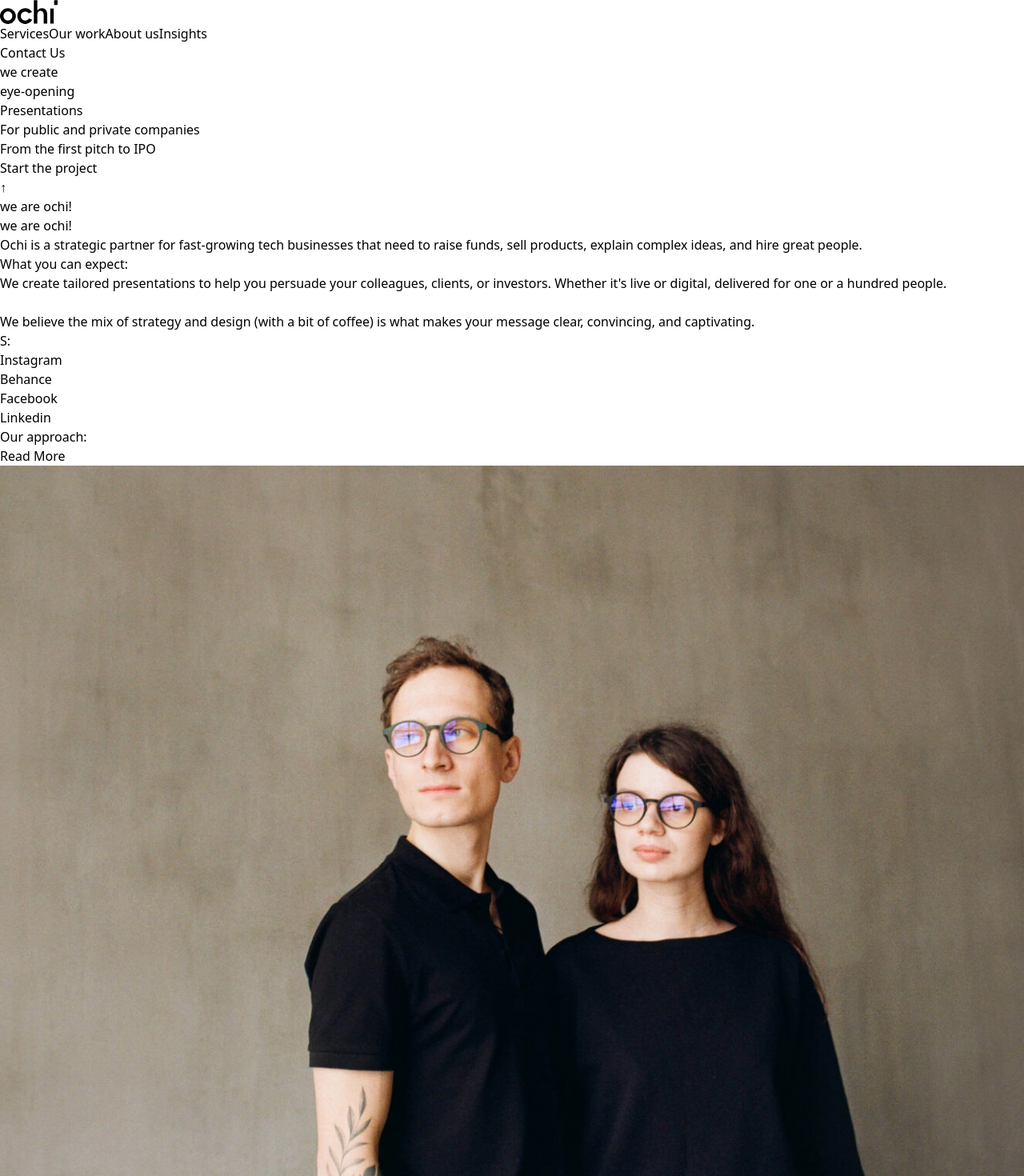
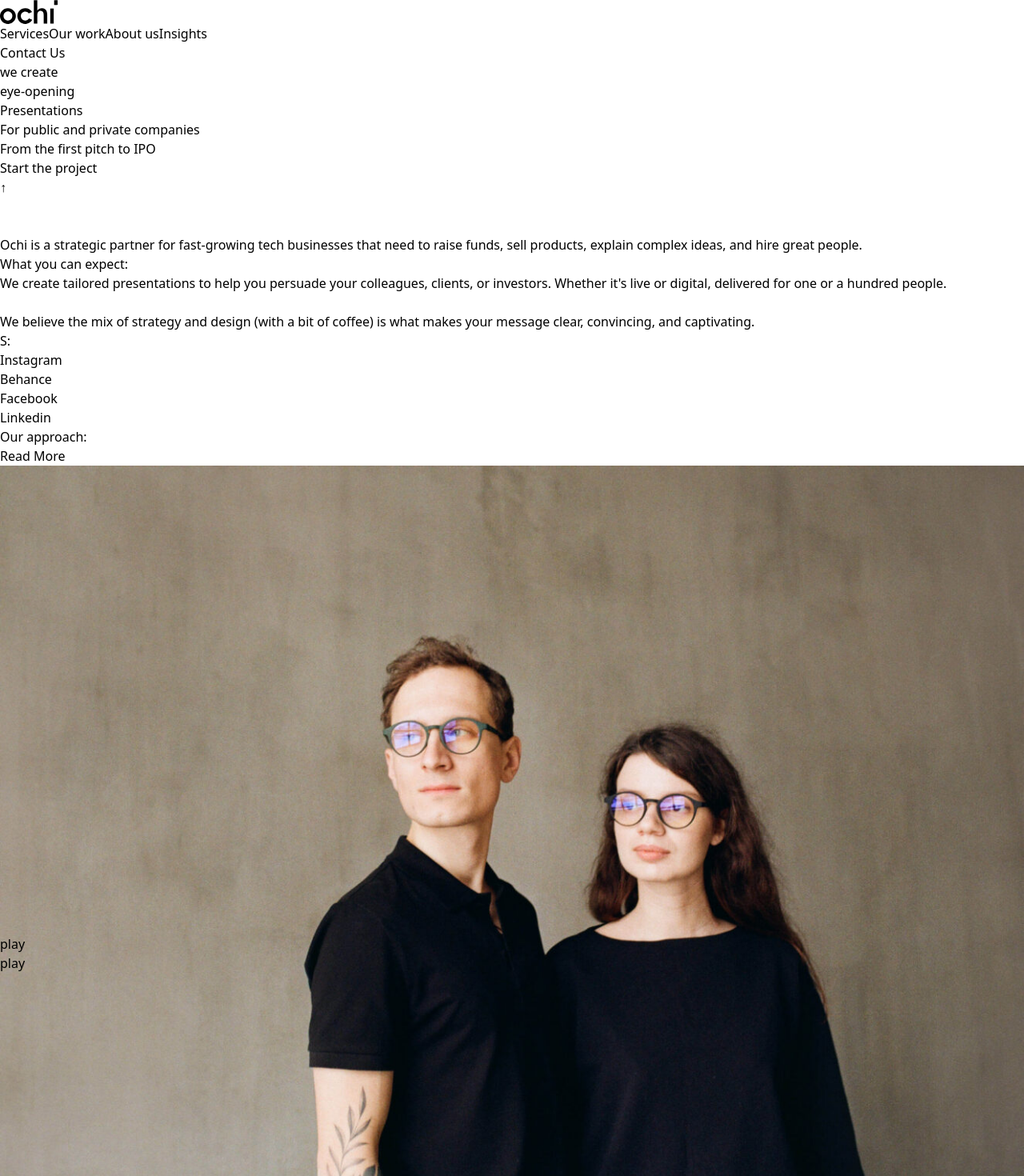
Before and after one commit to Mehrotra01/ochidesign, a React (Vite) app: page / in a window 1280 px wide. Shown: the top 1470 px of the page at 80% size. Built offline with nearby package versions, Linux system fonts and the light colour scheme.

Commit message:
locomotive-scroll done

```diff
--- a/package.json
+++ b/package.json
@@ -10,6 +10,9 @@
     "preview": "vite preview"
   },
   "dependencies": {
+    "framer-motion": "^11.0.5",
+    "gsap": "^3.12.5",
+    "locomotive-scroll": "^5.0.0-beta.11",
     "react": "^18.2.0",
     "react-dom": "^18.2.0"
   },
--- a/src/App.jsx
+++ b/src/App.jsx
@@ -1,6 +1,8 @@
 import {  Front,  Navbar,  Marquee,Footer,Ready,  About,EyeAnimate,FeaturedProjects} from "./components/index";
+import LocomotiveScroll from 'locomotive-scroll';
 
 function App() {
+  const locomotiveScroll = new LocomotiveScroll();
   return (
     <>
       <div className=" w-full min-h-screen bg-zinc-900 text-white">
--- a/src/components/Marquee.jsx
+++ b/src/components/Marquee.jsx
@@ -1,15 +1,21 @@
+import { motion } from "framer-motion";
 import React from "react";
 
 function Marquee() {
+
   return (
-    <div className="z-[2] w-full py-12 rounded-t-2xl bg-[#004D43] ">
-      <div className="text border-t-2 border-b-2 border-zinc-300 flex gap-10 whitespace-nowrap overflow-hidden">
-        <h1 className='text-[24vw] -mt-[3.5vw] leading-none font-["Test_Founders_Grotesk_X-Cond_SmBd"] uppercase'>
+    <div
+    data-scroll
+    data-scroll-section
+    data-scroll-speed=".1"
+     className=" z-30 w-full h-[60vh] py-12 rounded-t-2xl bg-[#004D43] ">
+      <div className="text border-t-2 border-b-2 border-zinc-300 flex  whitespace-nowrap overflow-hidden pr-10">
+        <motion.h1 initial={{x:0}} animate={{x:"-100%"}} transition={{repeat: Infinity,ease:"linear",duration:10}} className='text-[24vw] -mt-[3.5vw] leading-none font-["Test_Founders_Grotesk_X-Cond_SmBd"] uppercase'>
           we are ochi!
-        </h1>
-        <h1 className='text-[24vw] -mt-[3.5vw] leading-none font-["Test_Founders_Grotesk_X-Cond_SmBd"] uppercase'>
+        </motion.h1>
+        <motion.h1 initial={{x:0}} animate={{x:"-100%"}} transition={{repeat: Infinity, ease:"linear",duration:10}} className='text-[24vw] -mt-[3.5vw] leading-none font-["Test_Founders_Grotesk_X-Cond_SmBd"] uppercase'>
           we are ochi!
-        </h1>
+        </motion.h1>
       </div>
     </div>
   );
--- a/src/components/about.jsx
+++ b/src/components/about.jsx
@@ -1,17 +1,21 @@
 import React from "react";
-3;
 import aboutImg from "../assets/aboutImg.jpg";
 
 function about() {
   return (
-    <div className="w-full z-[3] bg-[#CDEA68] rounded-t-2xl text-zinc-800  ">
+    <div
+    data-scroll
+    data-scroll-section
+    data-scroll-speed="-.175"
+      className="w-full h-[193vh] z-20 bg-[#CDEA68] rounded-t-2xl text-zinc-800 ">
+      <div>
         <h1 className='font-["Neue_Montreal"] pt-[7vw] pb-16 pl-14 text-[3.5vw] leading-[3.75vw] tracking-normal max-w-[1250px]  '>
           Ochi is a strategic partner for fast-growing tech businesses that need
           to raise funds, sell products, explain complex ideas, and hire great
           people.{" "}
         </h1>
 
-      <div className="grid grid-cols-4 gap-4 border-t-[2px] border-b-[2px] font-['Neue_Montreal'] border-[#63626282] pt-6 h-[22vw] ">
+        <div className="  grid grid-cols-4 gap-4 border-t-[2px] border-b-[2px] font-['Neue_Montreal'] border-[#63626282] pt-6 h-[22vw] ">
           <div className="col-span-2 m-5 pl-8">
             <p>What you can expect:</p>
           </div>
@@ -23,8 +27,8 @@ function about() {
             </p>
             <br />
             <p className="max-w-[270px]">
-            We believe the mix of strategy and design (with a bit of coffee) is
-            what makes your message clear, convincing, and captivating.
+              We believe the mix of strategy and design (with a bit of coffee)
+              is what makes your message clear, convincing, and captivating.
             </p>
           </div>
           <div className="col-span-1 flex flex-col  ">
@@ -56,6 +60,7 @@ function about() {
           </div>
         </div>
       </div>
+    </div>
   );
 }
 
--- a/src/components/eyeAnimate.jsx
+++ b/src/components/eyeAnimate.jsx
@@ -3,8 +3,12 @@ import Eye from './eye';
 
 function eyeAnimate() {
   return (
-    <div className=" eyes w-screen h-[120vh]">
-      <div className='w-full h-full bg-[url("https://ochi.design/wp-content/uploads/2022/05/Top-Viewbbcbv-1-1440x921.jpg")] relative bg-cover'>
+    <div  className=" eyes w-screen h-[110vh] overflow-hidden z-10">
+      <div
+    data-scroll
+    data-scroll-section
+    data-scroll-speed="-.4"
+     className='w-full h-full bg-[url("https://ochi.design/wp-content/uploads/2022/05/Top-Viewbbcbv-1-1440x921.jpg")] relative bg-cover'>
         <div className="absolute  w-1/2 h-64 top-1/2 left-1/2 -translate-x-[50%] -translate-y-[50%] gap-10 flex justify-center">
           <Eye num={0} text="play"/>
           <Eye num={1} text="play"/>
--- a/src/components/featuredProjects.jsx
+++ b/src/components/featuredProjects.jsx
@@ -4,11 +4,10 @@ import vise from "../assets/Vise_front.jpg";
 import PremiumBlend from "../assets/premiumBlend.png";
 import Trawa from "../assets/trawa.jpg";
 import HoverBtn from "./hoverBtn";
-import ochi from "../assets/logo.png";
 
 function featuredProjects() {
   return (
-    <div className="w-full pt-28 rounded-t-2xl ">
+    <div data-scroll data-scroll-section  data-scroll-speed=".1"  className="w-full h-[400vh] pt-28 rounded-t-2xl z-20 ">
       <div className="w-full px-14 border-b-[1px] border-zinc-700 pb-12">
         <h1 className="text-[52px] font-['Neue_Montreal'] tracking-wide leading-10 ">
           Featured projects
@@ -88,7 +87,7 @@ function featuredProjects() {
         </div>
       </div>
 
-      <button className="bg-zinc-800 text-white uppercase rounded-full left-[41%] relative flex items-center gap-9 text-base tracking-tight py-4 px-6 mt-8">
+      <button className="bg-black text-white uppercase rounded-full left-[41%] relative flex items-center gap-9 text-base tracking-tight py-4 px-6 mt-8">
         <p>view all case Studies</p>
         <div className="w-2 h-2 rounded-full bg-zinc-100"></div>
       </button>
--- a/src/components/footer.jsx
+++ b/src/components/footer.jsx
@@ -3,7 +3,7 @@ import logo from "../assets/logo.png";
 
 function footer() {
   return (
-    <div className="w-full pt-20 h-[110vh]">
+    <div data-scroll data-scroll-section  data-scroll-speed=".1" className="w-full pt-20 h-[105vh] bg-zinc-800 z-40">
       <div className="flex ">
         <div className="w-1/2 h-[80vh] pl-14">
           <h1 className='max-w-[150px] uppercase text-9xl tracking-wide leading-[6vw] font-["Test_Founders_Grotesk_X-Cond_SmBd"] '>
@@ -11,7 +11,7 @@ function footer() {
             EYE-Opening
           </h1>
         </div>
-        <div className="w-1/2 h-[85vh]">
+        <div className="w-1/2 h-[79vh]">
           <h1 className='max-w-[150px]  uppercase text-9xl tracking-wide  font-["Test_Founders_Grotesk_X-Cond_SmBd"] '>
             {" "}
             presentations
@@ -87,7 +87,7 @@ function footer() {
           </div>
         </div>
       </div>
-      <div className="flex p-8">
+      <div className="flex p-8 pb-2">
         <div className="w-1/2  pl-10">
           <svg
             width="72"
--- a/src/components/navbar.jsx
+++ b/src/components/navbar.jsx
@@ -1,7 +1,8 @@
 import React from "react";
-import logo from "../assets/logo.png";
+import { motion } from "framer-motion";
 
 function navbar() {
+
   return (
     <div className='fixed z-[999] w-full px-14 py-5 pb-2 font-["Neue_Montreal"] grid grid-cols-12 items-center backdrop-blur-lg '>
       <div className="logo col-span-6 ">
--- a/src/components/ready.jsx
+++ b/src/components/ready.jsx
@@ -3,14 +3,14 @@ import Eye from "./eye";
 
 function ready() {
   return (
-    <div className="w-full h-[160vh] bg-[#CDEA68] pt-32 rounded-t-xl">
+    <div data-scroll data-scroll-section  data-scroll-speed="-.1"   className="w-full h-[160vh] bg-[#CDEA68] pt-32 rounded-t-xl z-30">
       <div className="w-full h-[120vh] flex items-center relative">
-        <div className="absolute z-[2]  w-1/2 h-64 top-1/2 left-1/2 -translate-x-[50%] -translate-y-[50%] gap-10 flex justify-center">
+        <div className="absolute  w-1/2 h-64 top-1/2 left-1/2 -translate-x-[50%] -translate-y-[50%] gap-10 flex justify-center">
           <Eye num={2} />
           <Eye num={3} />
         </div>
         <div className="w-full flex flex-col items-center">
-          <div className="w-full flex flex-col items-center uppercase pt-32 z-[1] leading-[0.75] text-zinc-800 text-[17vw] font-['Test_Founders_Grotesk_X-Cond_SmBd'] ">
+          <div className="w-full flex flex-col items-center uppercase pt-32  leading-[0.75] text-zinc-800 text-[17vw] font-['Test_Founders_Grotesk_X-Cond_SmBd'] ">
             <p>Ready</p>
             <p>to start</p>
             <p>The Project</p>
```
Also changed, not shown: src/components/front.jsx (+10 -3 lines), public/ochifront.png (added), 1 other file (tests, documents, lock files or other folders). Lines whose indentation alone changed are shown as unchanged.
